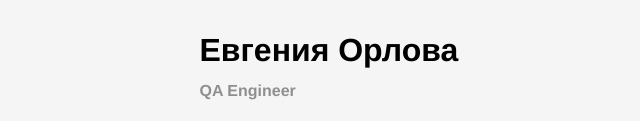
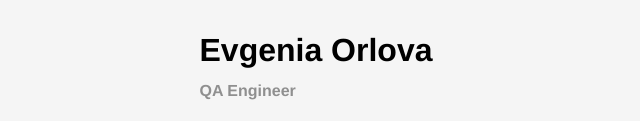
Before and after one commit to evgeniaorlova/evgeniaorlova.github.io, a plain HTML site: page index.html in a window 1280 px wide. Shown: the part 326-447 px from the top of the page, without its empty margins (299-939 px from the left). Drawn offline with Linux system fonts and the light colour scheme.

Commit message:
изменила имя на латиницу

```diff
--- a/index.html
+++ b/index.html
@@ -12,7 +12,7 @@
   <body>
     <header class="header">
       <img src="картинка1.jpg" alt="avatar" class="header__avatar" />
-      <h1 class="header__title">Евгения Орлова</h1>
+      <h1 class="header__title">Evgenia Orlova</h1>
       <h3 class="header__subtitle">QA Engineer</h3>
     </header>
     <main>
```
